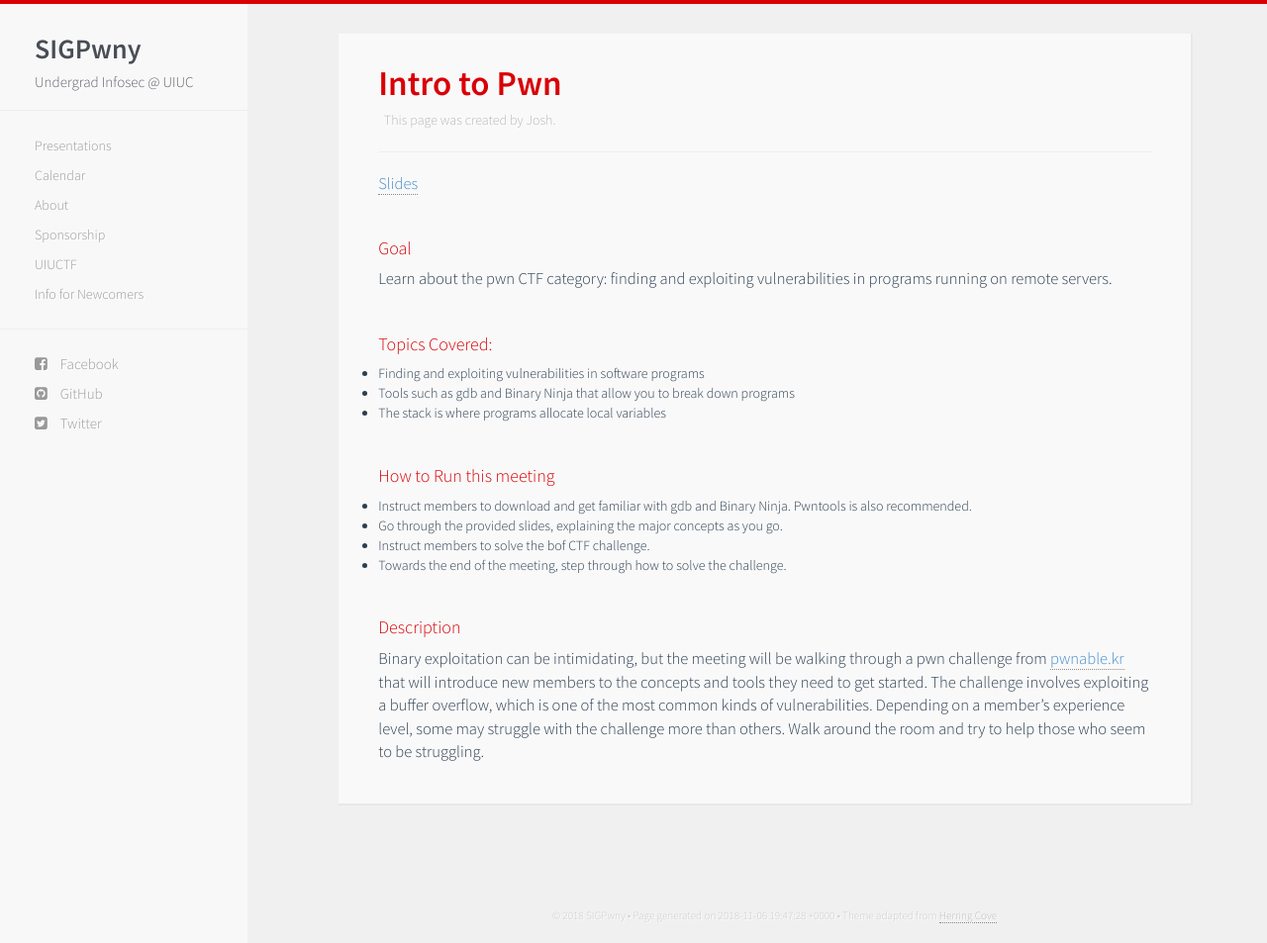
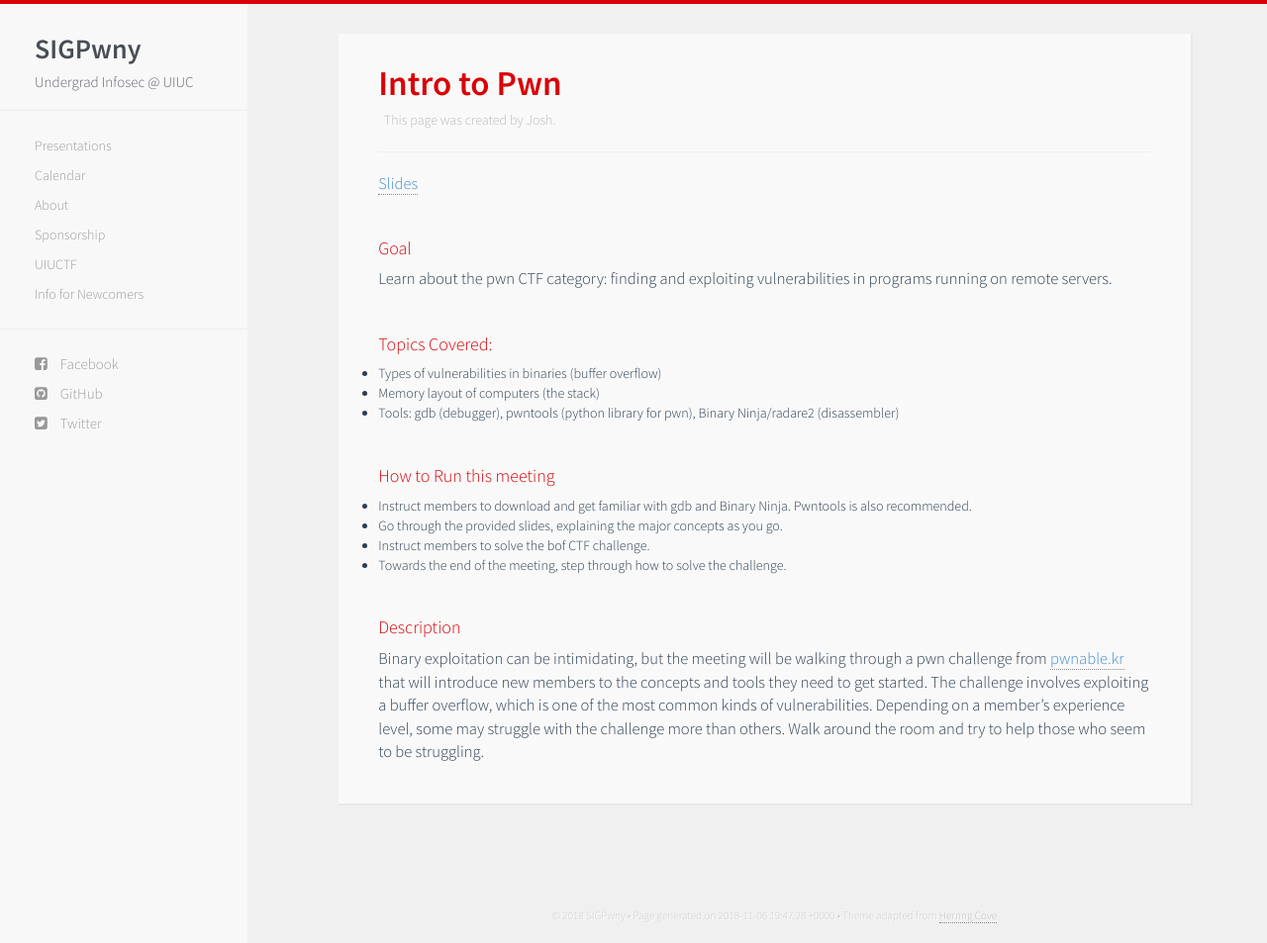
Before and after one commit to sigpwny/sigpwny.github.io-archive, a Jekyll site: the page built from _meetings/intro-pwn.md, in a window 1280 px wide and 953 px high. Shown: the whole window at 99% size. Built offline with Jekyll 4.4.1, drawn with Linux system fonts in a browser that asks for light colours; nearby versions of some CDN libraries.

Commit message:
Update intro-pwn.md

```diff
--- a/_meetings/intro-pwn.md
+++ b/_meetings/intro-pwn.md
@@ -16,9 +16,9 @@ how-to-run: [
   "Towards the end of the meeting, step through how to solve the challenge."
 ]
 list-of-topics: [
-	"Finding and exploiting vulnerabilities in software programs",
-	"Tools such as gdb and Binary Ninja that allow you to break down programs",
-  "The stack is where programs allocate local variables"
+	"Types of vulnerabilities in binaries (buffer overflow)",
+	"Memory layout of computers (the stack)",
+	"Tools: gdb (debugger), pwntools (python library for pwn), Binary Ninja/radare2 (disassembler)"
 	]
 ---
 {% include single-meeting.html  %}
```
